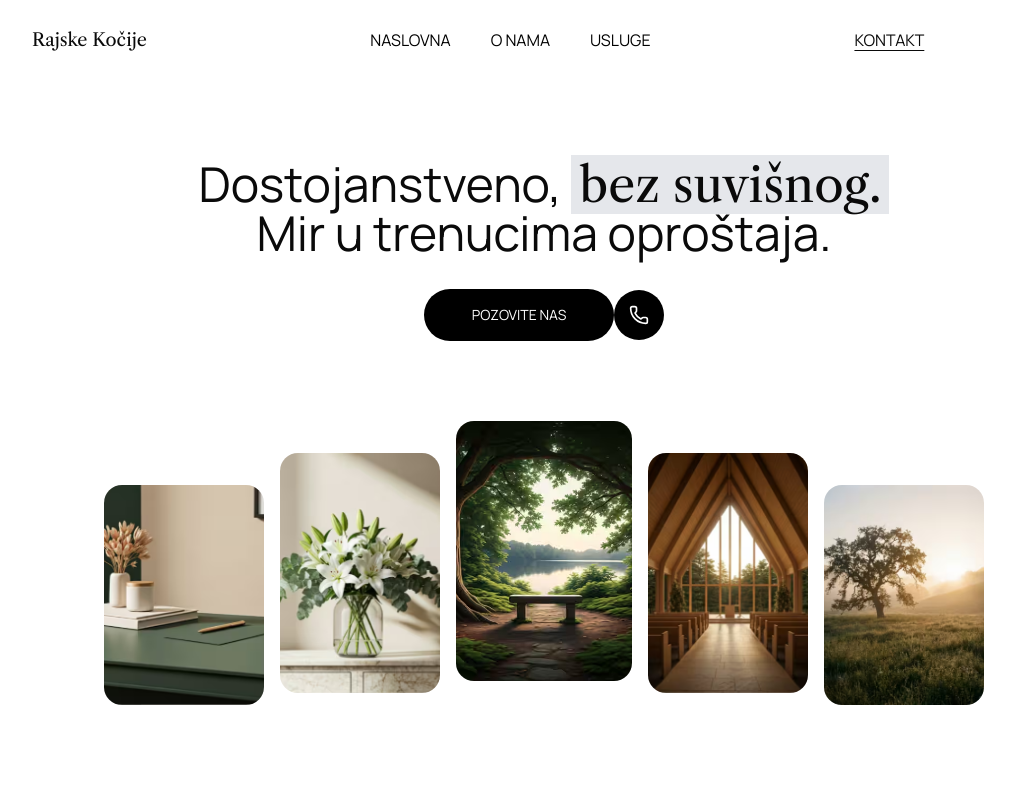
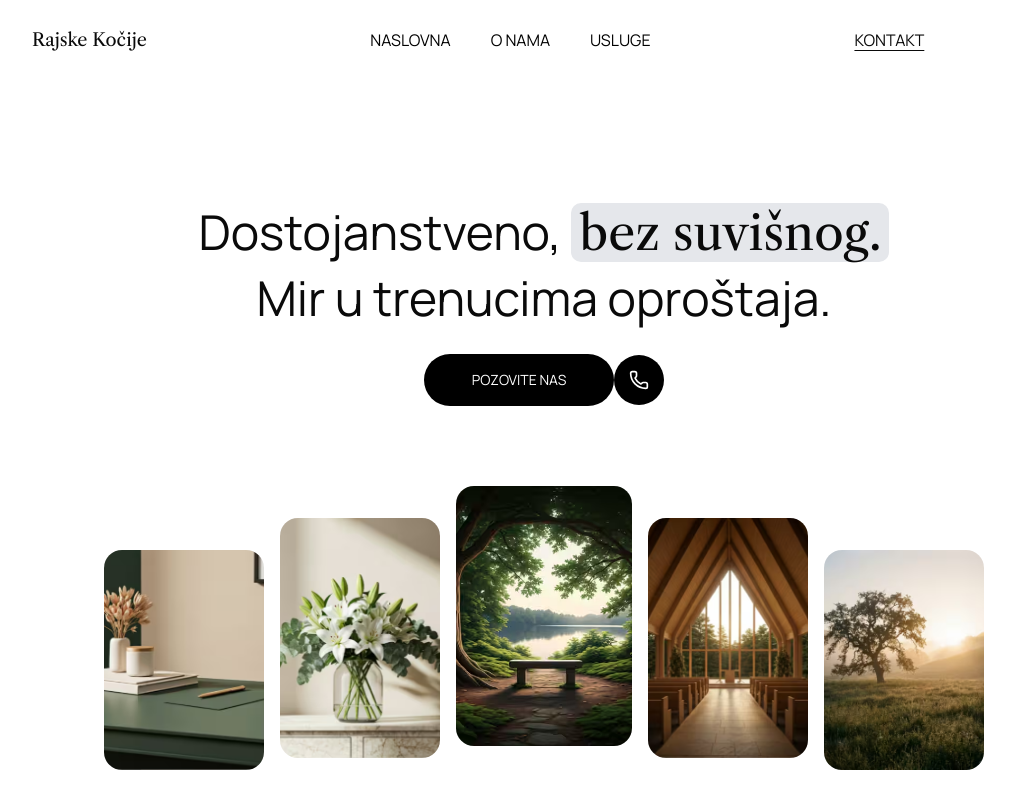
Before and after one commit to matkethekid/rajske-kocije-ui, a Next.js app: page / in a window 1280 px wide. Shown: the top 799 px of the page, without its empty margins (96-1111 px from the left). Built offline with nearby package versions, Linux system fonts and the light colour scheme.

Commit message:
fixed lcp issues

```diff
--- a/app/page.tsx
+++ b/app/page.tsx
@@ -18,9 +18,9 @@ export default function Home() {
   return (
   <div className="relative">
     <Navbar/>
-    <main className="min-h-screen flex flex-col items-center justify-center py-20">
+    <main className="min-h-screen flex flex-col items-center justify-start pt-15 lg:pt-28">
       <div className="text-center text-5xl">
-        <h1>Dostojanstveno, <span className={`bg-gray-200 px-2 ${libre.className}`}>bez suvišnog.</span><br />Mir u trenucima oproštaja.</h1>
+        <h1>Dostojanstveno, <span className={`bg-gray-200 px-2 ${libre.className} rounded-lg whitespace-nowrap leading-[1.7]`}>bez suvišnog.</span><br />Mir u trenucima oproštaja.</h1>
       </div>
       <div className="mt-8 flex items-center hero-text-animation">
         <Link href="/kontakt" className="bg-black text-white px-12 py-4 text-sm rounded-full">
@@ -61,7 +61,7 @@ export default function Home() {
       <div className="max-w-7xl mx-auto grid grid-cols-1 md:grid-cols-2 gap-12 items-center">
         <div className="relative">
           <div className="relative h-125 w-full md:w-[90%] overflow-hidden">
-            <Image src="/cvece.svg"  alt="" fill className="object-cover rounded-lg" loading="lazy"/>
+            <Image src="/cvece.svg"  alt="" fill className="object-cover rounded-lg" priority fetchPriority="high"/>
           </div>
           <div className="absolute -bottom-10 right-0 md:right-4 w-64 h-64 border-5 border-white rounded-[30px] overflow-hidden shadow-xl">
             <Image src="/rukovanje.svg"  alt="" fill className="object-cover" loading="lazy"/>
```
